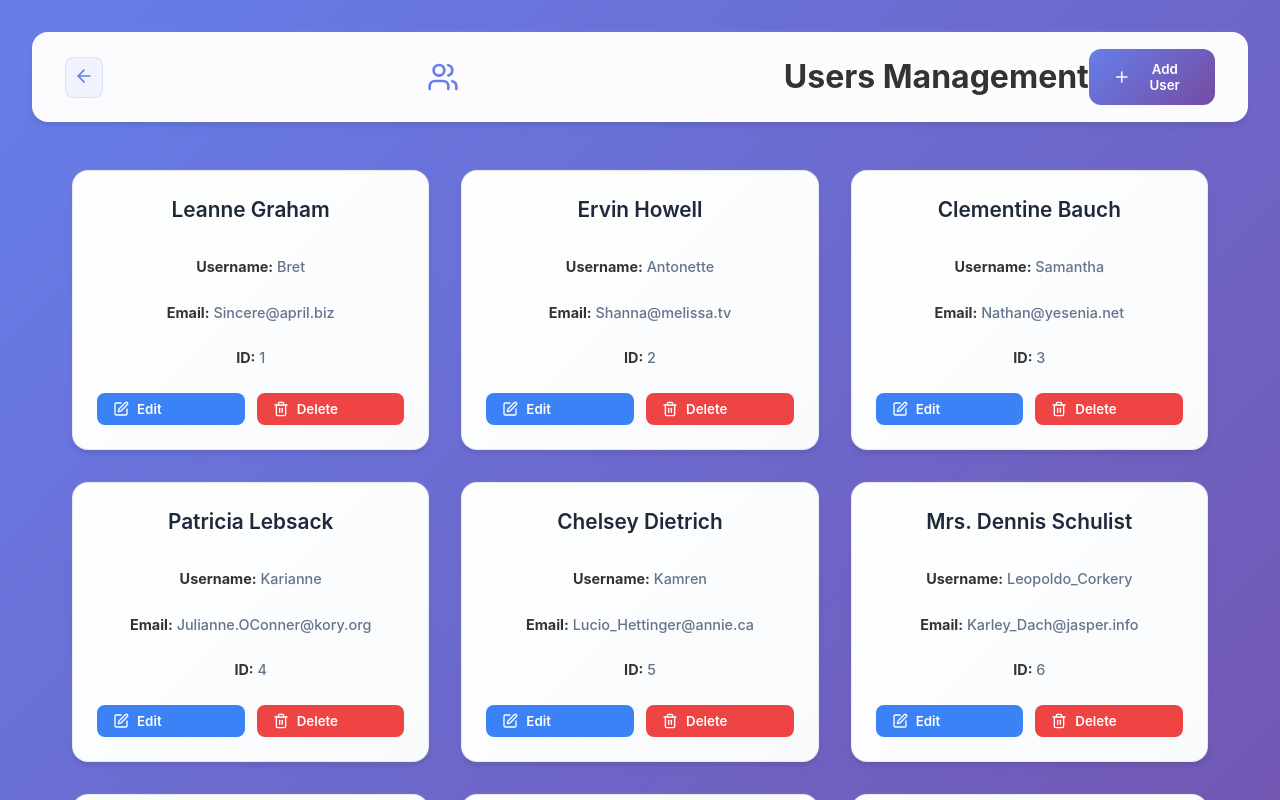
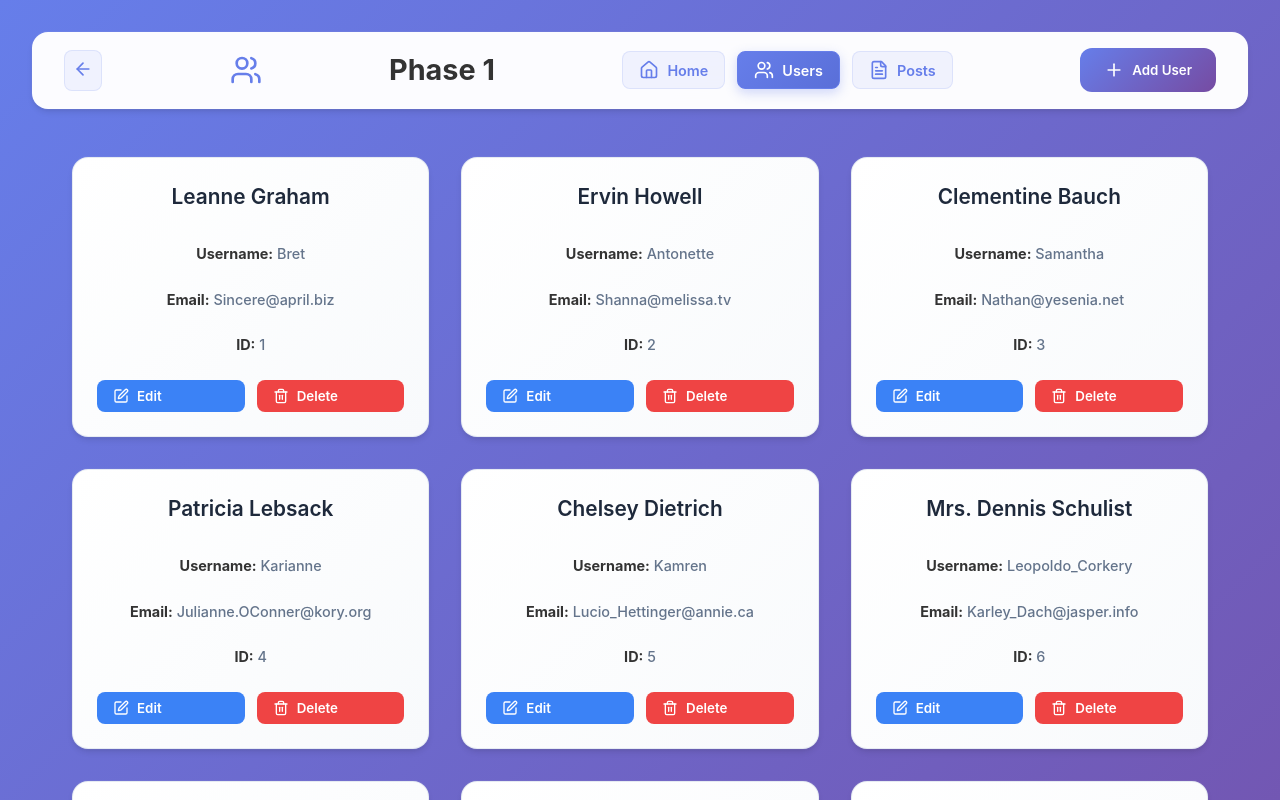
Before and after one commit to ZehraGnbz/davinci_phase1, a React (Vite) app: page / in a window 1280 px wide. Both pictures are taken after a click on the button "Users". Shown: the top 800 px of the page. Built offline with nearby package versions, Linux system fonts and the light colour scheme; no server answers.

Commit message:
Fix header overlap issue - unify header structure across all pages

```diff
--- a/src/components/PostList.css
+++ b/src/components/PostList.css
@@ -4,27 +4,29 @@
   padding: 2rem;
 }
 
-.page-header {
+.header {
   background: rgba(255, 255, 255, 0.98);
   backdrop-filter: blur(24px);
   padding: 1rem 2rem;
-  border-radius: 1rem;
-  margin-bottom: 2rem;
   box-shadow:
     0 4px 6px -1px rgba(0, 0, 0, 0.1),
     0 2px 4px -1px rgba(0, 0, 0, 0.06),
     0 0 0 1px rgba(255, 255, 255, 0.05);
-  display: flex;
-  justify-content: space-between;
-  align-items: center;
-  border: 1px solid rgba(255, 255, 255, 0.1);
+  position: sticky;
+  top: 0;
+  z-index: 100;
+  border-bottom: 1px solid rgba(255, 255, 255, 0.1);
   transition: all 0.2s cubic-bezier(0.4, 0, 0.2, 1);
+  margin-bottom: 2rem;
+  border-radius: 1rem;
 }
 
 .header-content {
   display: flex;
   align-items: center;
   gap: 1rem;
+  justify-content: space-between;
+  width: 100%;
 }
 
 .nav-back-button {
@@ -72,6 +74,58 @@
   color: #333;
   font-size: 1.8rem;
   font-weight: 700;
+}
+
+.nav {
+  display: flex;
+  gap: 0.75rem;
+  align-items: center;
+}
+
+.nav-button {
+  display: flex;
+  align-items: center;
+  gap: 0.5rem;
+  padding: 0.5rem 1rem;
+  background: rgba(102, 126, 234, 0.08);
+  border: 1px solid rgba(102, 126, 234, 0.15);
+  border-radius: 0.5rem;
+  color: #667eea;
+  font-weight: 600;
+  cursor: pointer;
+  transition: all 0.15s cubic-bezier(0.4, 0, 0.2, 1);
+  position: relative;
+  overflow: hidden;
+  font-size: 0.9rem;
+}
+
+.nav-button::before {
+  content: '';
+  position: absolute;
+  top: 0;
+  left: -100%;
+  width: 100%;
+  height: 100%;
+  background: linear-gradient(90deg, transparent, rgba(255, 255, 255, 0.2), transparent);
+  transition: left 0.3s ease;
+}
+
+.nav-button:hover::before {
+  left: 100%;
+}
+
+.nav-button:hover {
+  background: rgba(102, 126, 234, 0.15);
+  border-color: rgba(102, 126, 234, 0.3);
+  transform: translateY(-1px) scale(1.02);
+  box-shadow: 0 4px 12px rgba(102, 126, 234, 0.2);
+}
+
+.nav-button.active {
+  background: linear-gradient(135deg, #667eea, #5a6fd8);
+  color: white;
+  border-color: #667eea;
+  box-shadow: 0 4px 12px rgba(102, 126, 234, 0.3);
 }
 
 .add-button {
@@ -417,10 +471,27 @@
     padding: 1rem;
   }
 
-  .page-header {
+  .header {
     padding: 1rem;
+  }
+
+  .header-content {
     flex-direction: column;
     gap: 1rem;
+    align-items: flex-start;
+  }
+
+  .nav {
+    width: 100%;
+    justify-content: center;
+    gap: 0.5rem;
+  }
+
+  .nav-button {
+    flex: 1;
+    justify-content: center;
+    padding: 0.5rem 0.75rem;
+    font-size: 0.85rem;
   }
 
   .content {
--- a/src/components/PostList.tsx
+++ b/src/components/PostList.tsx
@@ -1,7 +1,7 @@
 import React, { useState, useEffect } from 'react';
 import type { Post, CreatePostData, User } from '../types';
 import { postApi, userApi } from '../services/api';
-import { Plus, Edit, Trash2, Save, X, FileText, User as UserIcon, ArrowLeft } from 'lucide-react';
+import { Plus, Edit, Trash2, Save, X, FileText, User as UserIcon, ArrowLeft, Home, Users } from 'lucide-react';
 import './PostList.css';
 
 interface PostListProps {
@@ -117,14 +117,36 @@ const PostList: React.FC<PostListProps> = ({ onNavigate }) => {
 
   return (
     <div className="post-list">
-      <div className="page-header">
+      <header className="header">
         <div className="header-content">
           <button className="nav-back-button" onClick={() => onNavigate('home')}>
             <ArrowLeft size={20} />
           </button>
           <FileText className="header-icon" />
-          <h1>Posts Management</h1>
-        </div>
+          <h1>Phase 1</h1>
+          <nav className="nav">
+            <button
+              className="nav-button"
+              onClick={() => onNavigate('home')}
+            >
+              <Home size={20} />
+              Home
+            </button>
+            <button
+              className="nav-button"
+              onClick={() => onNavigate('users')}
+            >
+              <Users size={20} />
+              Users
+            </button>
+            <button
+              className="nav-button active"
+              onClick={() => onNavigate('posts')}
+            >
+              <FileText size={20} />
+              Posts
+            </button>
+          </nav>
           <button
             className="add-button"
             onClick={() => setIsCreating(true)}
@@ -134,6 +156,7 @@ const PostList: React.FC<PostListProps> = ({ onNavigate }) => {
             Add Post
           </button>
         </div>
+      </header>
 
       {error && (
         <div className="error-message">
--- a/src/components/UserList.css
+++ b/src/components/UserList.css
@@ -4,27 +4,29 @@
   padding: 2rem;
 }
 
-.page-header {
+.header {
   background: rgba(255, 255, 255, 0.98);
   backdrop-filter: blur(24px);
   padding: 1rem 2rem;
-  border-radius: 1rem;
-  margin-bottom: 2rem;
   box-shadow:
     0 4px 6px -1px rgba(0, 0, 0, 0.1),
     0 2px 4px -1px rgba(0, 0, 0, 0.06),
     0 0 0 1px rgba(255, 255, 255, 0.05);
-  display: flex;
-  justify-content: space-between;
-  align-items: center;
-  border: 1px solid rgba(255, 255, 255, 0.1);
+  position: sticky;
+  top: 0;
+  z-index: 100;
+  border-bottom: 1px solid rgba(255, 255, 255, 0.1);
   transition: all 0.2s cubic-bezier(0.4, 0, 0.2, 1);
+  margin-bottom: 2rem;
+  border-radius: 1rem;
 }
 
 .header-content {
   display: flex;
   align-items: center;
   gap: 1rem;
+  justify-content: space-between;
+  width: 100%;
 }
 
 .nav-back-button {
@@ -72,6 +74,58 @@
   color: #333;
   font-size: 1.8rem;
   font-weight: 700;
+}
+
+.nav {
+  display: flex;
+  gap: 0.75rem;
+  align-items: center;
+}
+
+.nav-button {
+  display: flex;
+  align-items: center;
+  gap: 0.5rem;
+  padding: 0.5rem 1rem;
+  background: rgba(102, 126, 234, 0.08);
+  border: 1px solid rgba(102, 126, 234, 0.15);
+  border-radius: 0.5rem;
+  color: #667eea;
+  font-weight: 600;
+  cursor: pointer;
+  transition: all 0.15s cubic-bezier(0.4, 0, 0.2, 1);
+  position: relative;
+  overflow: hidden;
+  font-size: 0.9rem;
+}
+
+.nav-button::before {
+  content: '';
+  position: absolute;
+  top: 0;
+  left: -100%;
+  width: 100%;
+  height: 100%;
+  background: linear-gradient(90deg, transparent, rgba(255, 255, 255, 0.2), transparent);
+  transition: left 0.3s ease;
+}
+
+.nav-button:hover::before {
+  left: 100%;
+}
+
+.nav-button:hover {
+  background: rgba(102, 126, 234, 0.15);
+  border-color: rgba(102, 126, 234, 0.3);
+  transform: translateY(-1px) scale(1.02);
+  box-shadow: 0 4px 12px rgba(102, 126, 234, 0.2);
+}
+
+.nav-button.active {
+  background: linear-gradient(135deg, #667eea, #5a6fd8);
+  color: white;
+  border-color: #667eea;
+  box-shadow: 0 4px 12px rgba(102, 126, 234, 0.3);
 }
 
 .add-button {
@@ -386,10 +440,27 @@
     padding: 1rem;
   }
 
-  .page-header {
+  .header {
     padding: 1rem;
+  }
+
+  .header-content {
     flex-direction: column;
     gap: 1rem;
+    align-items: flex-start;
+  }
+
+  .nav {
+    width: 100%;
+    justify-content: center;
+    gap: 0.5rem;
+  }
+
+  .nav-button {
+    flex: 1;
+    justify-content: center;
+    padding: 0.5rem 0.75rem;
+    font-size: 0.85rem;
   }
 
   .content {
--- a/src/components/UserList.tsx
+++ b/src/components/UserList.tsx
@@ -1,7 +1,7 @@
 import React, { useState, useEffect } from 'react';
 import type { User, CreateUserData } from '../types';
 import { userApi } from '../services/api';
-import { Plus, Edit, Trash2, Save, X, Users, ArrowLeft } from 'lucide-react';
+import { Plus, Edit, Trash2, Save, X, Users, ArrowLeft, Home, FileText } from 'lucide-react';
 import './UserList.css';
 
 interface UserListProps {
@@ -107,14 +107,36 @@ const UserList: React.FC<UserListProps> = ({ onNavigate }) => {
 
   return (
     <div className="user-list">
-      <div className="page-header">
+      <header className="header">
         <div className="header-content">
           <button className="nav-back-button" onClick={() => onNavigate('home')}>
             <ArrowLeft size={20} />
           </button>
           <Users className="header-icon" />
-          <h1>Users Management</h1>
-        </div>
+          <h1>Phase 1</h1>
+          <nav className="nav">
+            <button
+              className="nav-button"
+              onClick={() => onNavigate('home')}
+            >
+              <Home size={20} />
+              Home
+            </button>
+            <button
+              className="nav-button active"
+              onClick={() => onNavigate('users')}
+            >
+              <Users size={20} />
+              Users
+            </button>
+            <button
+              className="nav-button"
+              onClick={() => onNavigate('posts')}
+            >
+              <FileText size={20} />
+              Posts
+            </button>
+          </nav>
           <button
             className="add-button"
             onClick={() => setIsCreating(true)}
@@ -124,6 +146,7 @@ const UserList: React.FC<UserListProps> = ({ onNavigate }) => {
             Add User
           </button>
         </div>
+      </header>
 
       {error && (
         <div className="error-message">
```
Lines whose indentation alone changed are shown as unchanged.
